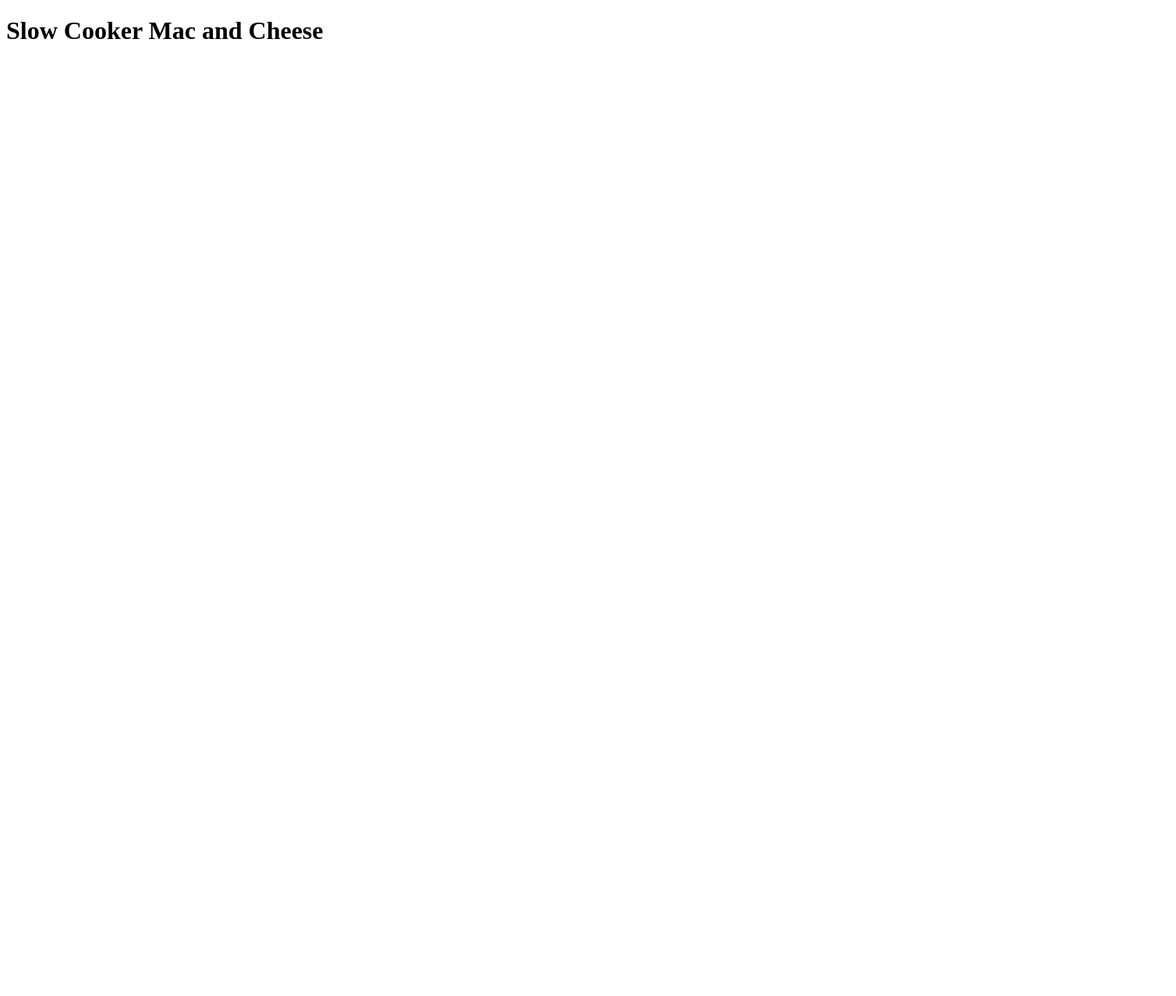
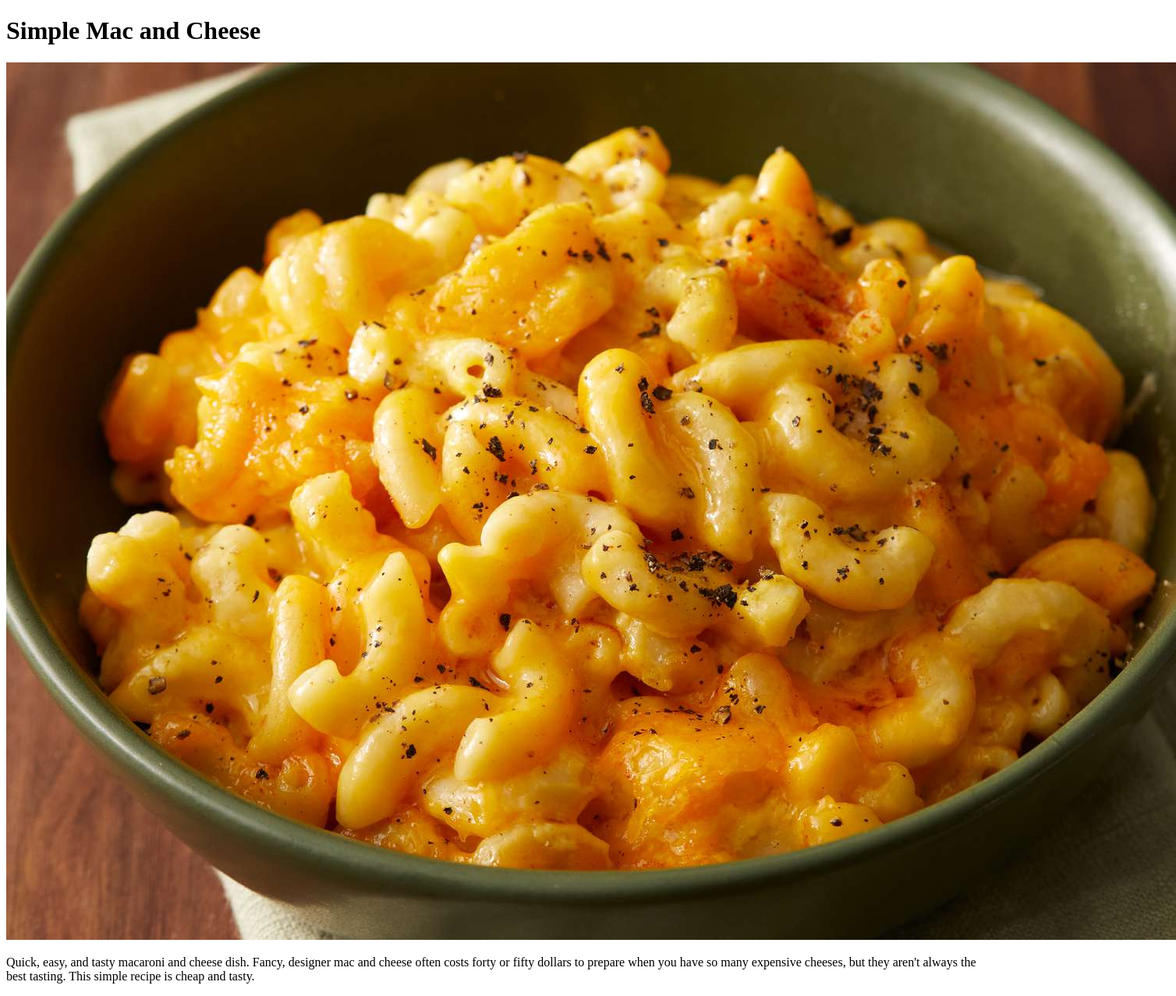
Before and after one commit to emmpup/odin-recipes, a plain HTML site: page recipes/mac-and-cheese.html in a window 1280 px wide. Shown: the whole page at 78% size, 1508 px wide, since content can reach past the window. Before the commit the page ends 800 px from the top, so only its background shows below. Drawn offline with Linux system fonts and the light colour scheme.

Commit message:
Added and image to mac-and-cheese.jpg and some text
The image helps show a picture of the final outcome of the recipie and the text makes it more inticing to follow the recipie

```diff
--- a/recipes/mac-and-cheese.html
+++ b/recipes/mac-and-cheese.html
@@ -3,9 +3,11 @@
 <head>
     <meta charset="UTF-8">
     <meta name="viewport" content="width=device-width, initial-scale=1.0">
-    <title>Slow Cooker Mac and Cheese</title>
+    <title>Simple Mac and Cheese</title>
 </head>
 <body>
-    <h1>Slow Cooker Mac and Cheese</h1>
+    <h1>Simple Mac and Cheese</h1>
+    <img src="../img/mac-and-cheese.jpg" alt="mac and cheese in a bowl">
+    <p>Quick, easy, and tasty macaroni and cheese dish. Fancy, designer mac and cheese often costs forty or fifty dollars to prepare when you have so many expensive cheeses, but they aren't always the best tasting. This simple recipe is cheap and tasty.</p>
 </body>
 </html>
```
Also changed, not shown: index.html (+1 -1 lines), img/mac-and-cheese.jpg (added).
